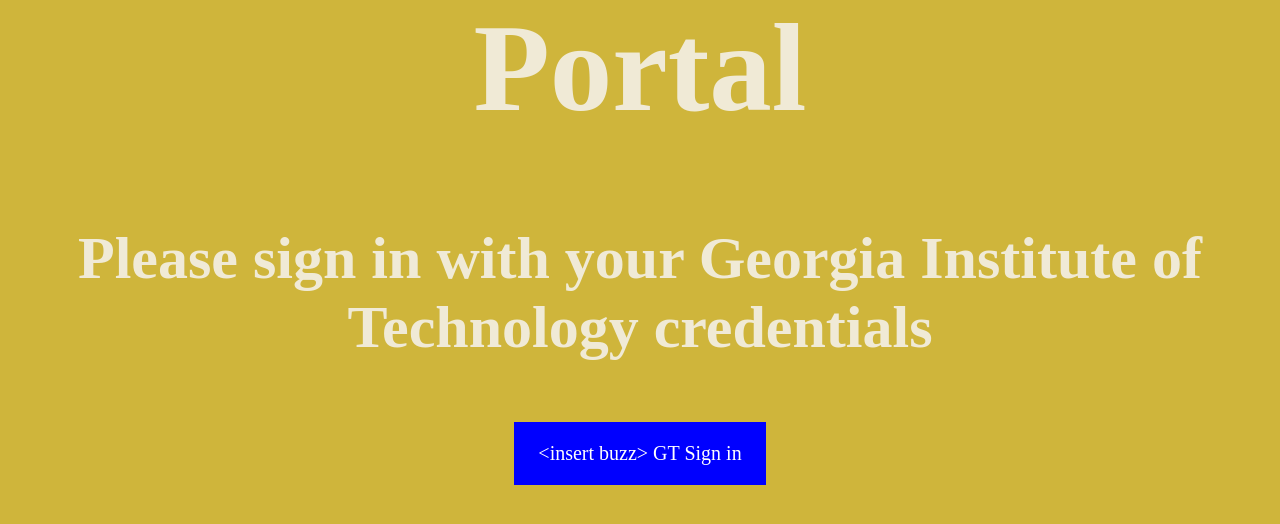
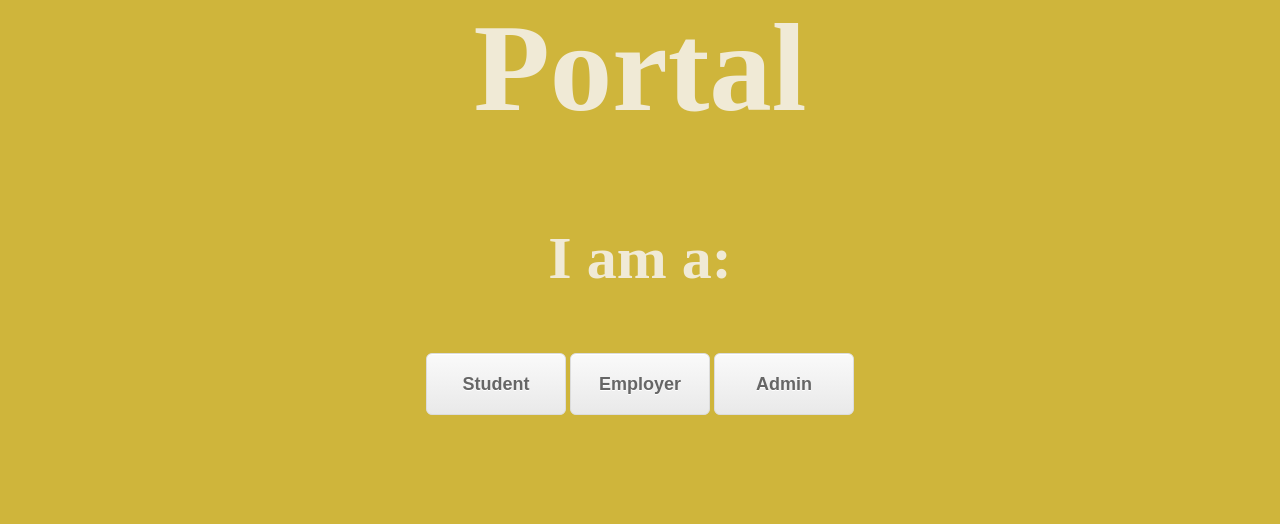
Before and after one commit to Qman611/BioInternshipPortal, a PHP site: page /BIP_login.html in a window 1280 px wide. Shown: the part 230-754 px from the top of the page. Run offline with PHP 8.4, Linux system fonts and the light colour scheme.

Commit message:
Fix login page

```diff
--- a/views/BIP_login.html
+++ b/views/BIP_login.html
@@ -6,7 +6,9 @@
 </head>
 <body style="background-color: #CFB53B; text-align: center;">
 <h1>Biology Internship Portal</h1>
-<h3>Please sign in with your Georgia Institute of Technology credentials</h3>
-<p>&lt;insert buzz&gt;   GT   Sign in</p>
+<h3>I am a:</h3>
+<a href="#" class="loginButton" style="height:40px; width:90px">Student</a>
+<a href="#" class="loginButton" style="height:40px; width:90px">Employer</a>
+<a href="#" class="loginButton" style="height:40px; width:90px">Admin</a>
 </body>
 </html>
--- a/views/login.css
+++ b/views/login.css
@@ -1,5 +1,10 @@
 h1 {
 	font-size: 125px;
+	color: #F0EAD6;
+}
+
+h2 {
+	font-size: 30px;
 	color: #F0EAD6;
 }
 
@@ -19,3 +24,44 @@ p {
 	font-style: bold;
 
 }
+
+.loginButton {
+	-moz-box-shadow:inset 0px 1px 0px 0px #ffffff;
+	-webkit-box-shadow:inset 0px 1px 0px 0px #ffffff;
+	box-shadow:inset 0px 1px 0px 0px #ffffff;
+	background:-webkit-gradient(linear, left top, left bottom, color-stop(0.05, #f9f9f9), color-stop(1, #e9e9e9));
+	background:-moz-linear-gradient(top, #f9f9f9 5%, #e9e9e9 100%);
+	background:-webkit-linear-gradient(top, #f9f9f9 5%, #e9e9e9 100%);
+	background:-o-linear-gradient(top, #f9f9f9 5%, #e9e9e9 100%);
+	background:-ms-linear-gradient(top, #f9f9f9 5%, #e9e9e9 100%);
+	background:linear-gradient(to bottom, #f9f9f9 5%, #e9e9e9 100%);
+	filter:progid:DXImageTransform.Microsoft.gradient(startColorstr='#f9f9f9', endColorstr='#e9e9e9',GradientType=0);
+	background-color:#f9f9f9;
+	-moz-border-radius:6px;
+	-webkit-border-radius:6px;
+	border-radius:6px;
+	border:1px solid #dcdcdc;
+	display:inline-block;
+	cursor:pointer;
+	color:#666666;
+	font-family:Arial;
+	font-size:18px;
+	font-weight:bold;
+	padding:20px 24px 0px;
+	text-decoration:none;
+	text-shadow:0px 1px 0px #ffffff;
+}
+.loginButton:hover {
+	background:-webkit-gradient(linear, left top, left bottom, color-stop(0.05, #e9e9e9), color-stop(1, #f9f9f9));
+	background:-moz-linear-gradient(top, #e9e9e9 5%, #f9f9f9 100%);
+	background:-webkit-linear-gradient(top, #e9e9e9 5%, #f9f9f9 100%);
+	background:-o-linear-gradient(top, #e9e9e9 5%, #f9f9f9 100%);
+	background:-ms-linear-gradient(top, #e9e9e9 5%, #f9f9f9 100%);
+	background:linear-gradient(to bottom, #e9e9e9 5%, #f9f9f9 100%);
+	filter:progid:DXImageTransform.Microsoft.gradient(startColorstr='#e9e9e9', endColorstr='#f9f9f9',GradientType=0);
+	background-color:#e9e9e9;
+}
+.loginButton:active {
+	position:relative;
+	top:1px;
+}
```
